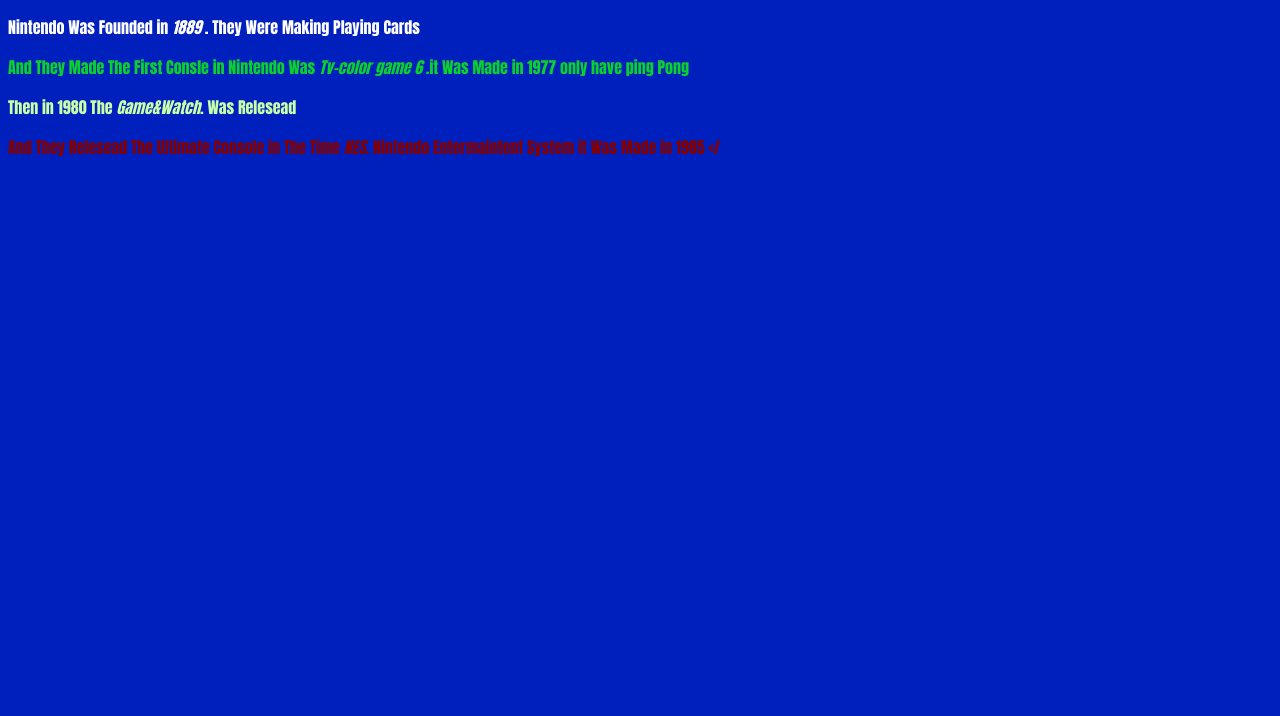
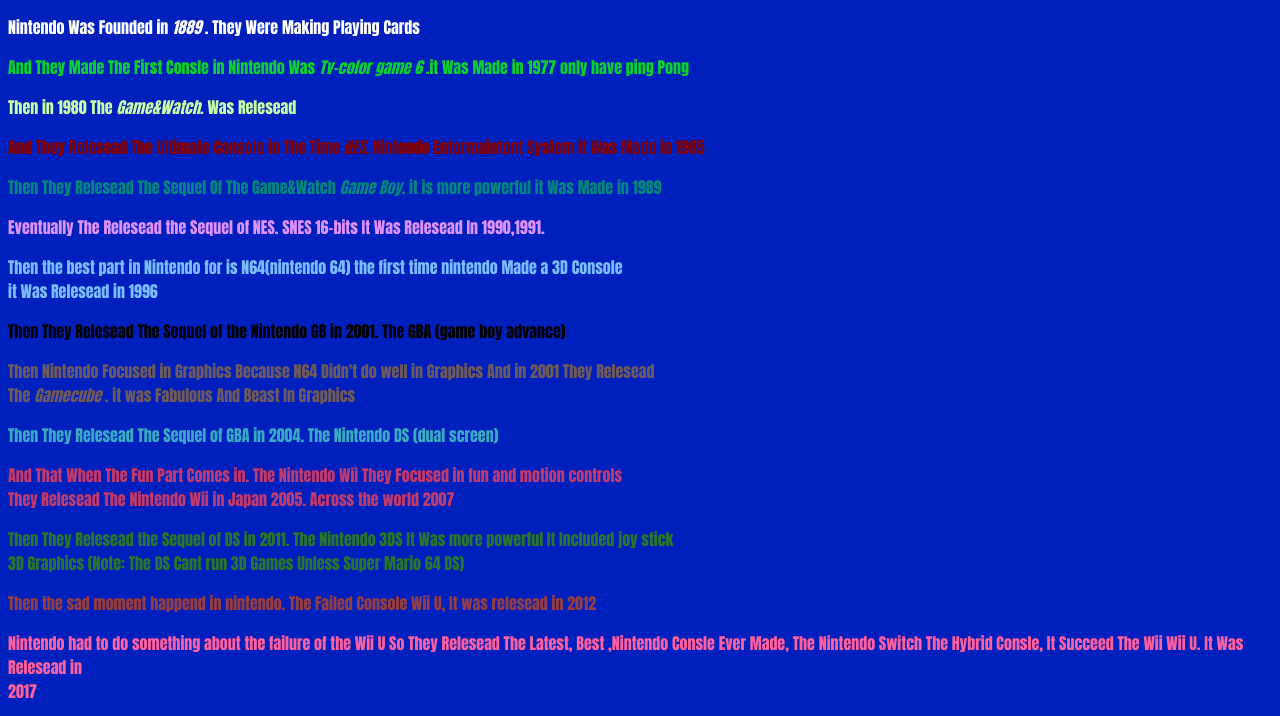
Before and after one commit to EyadHashwa/EyadHashwa.github.io, a plain HTML site: page index.html in a window 1280 px wide. Shown: the part 50-766 px from the top of the page. Drawn offline with Linux system fonts and the light colour scheme.

Commit message:
Fix issues

```diff
--- a/index.html
+++ b/index.html
@@ -80,4 +80,47 @@
   </p>
   <p id="Gamee">
     And They Relesead The Ultimate Console in The Time <em> NES</em>. Nintendo Entermaintent System it Was Made in 1985
-  </
+  </p>
+  <p id="Gamea">
+    Then They Relesead The Sequel Of The Game&Watch <em>Game Boy</em>. it is more powerful it Was Made in 1989
+  </p>
+  <p id="game">
+    Eventually The Relesead the Sequel of NES. SNES 16-bits It Was Relesead In 1990,1991.
+  </p>
+  <p id="cool">
+    Then the best part in Nintendo for is N64(nintendo 64) the first time nintendo Made a 3D Console
+    <br>it Was Relesead in 1996
+  </p>
+  <p id="gba">
+    Then They Relesead The Sequel of the Nintendo GB in 2001. The GBA (game boy advance)
+  </p>
+  <p id="GameCube">
+    Then Nintendo Focused in Graphics Because N64 Didn't do well in Graphics And in 2001 They Relesead<br>
+    The <em> Gamecube </em>. it was Fabulous And Beast In Graphics
+  </p>
+  <p id="ds">
+    Then They Relesead The Sequel of GBA in 2004. The Nintendo DS (dual screen)
+  </p>
+  <p id="Wii">
+    And That When The Fun Part Comes in. The Nintendo Wii They Focused in fun and motion controls <br> They Relesead The
+    Nintendo Wii in Japan 2005. Across the world 2007
+  </p>
+  <p id="dss">
+    Then They Relesead the Sequel of DS in 2011. The Nintendo 3DS It Was more powerful It Included joy stick<br>3D
+    Graphics (Note: The DS Cant run 3D Games Unless Super Mario 64 DS)
+  </p>
+  <p id="fail">
+    Then the sad moment happend in nintendo. The Failed Console Wii U, It was relesead in 2012
+  </p>
+  <p id="Sucsses">
+    Nintendo had to do something about the failure of the Wii U So They Relesead The Latest, Best ,Nintendo Consle Ever
+    Made, The Nintendo Switch The Hybrid Consle, It Succeed The Wii Wii U. It Was Relesead in <br>2017
+
+  </p>
+  <img src="OIP (4).jpeg">
+  <a
+    href="https://www.bing.com/ck/a?!&&p=855bb8dafdbbc7faJmltdHM9MTcyNTA2MjQwMCZpZ3VpZD0zNTI0OGNhZi01Yzk3LTYyNGYtMzJkYS05ZjZhNWRlYjYzZGMmaW5zaWQ9NTI2Mg&ptn=3&ver=2&hsh=3&fclid=35248caf-5c97-624f-32da-9f6a5deb63dc&psq=wikipedia+nintendo&u=a1aHR0cHM6Ly9lbi53aWtpcGVkaWEub3JnL3dpa2kvTmludGVuZG8&ntb=1">Learn
+    More</a>
+</body>
+
+</html
```
